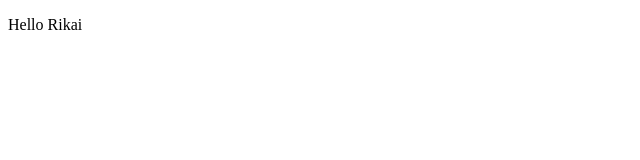
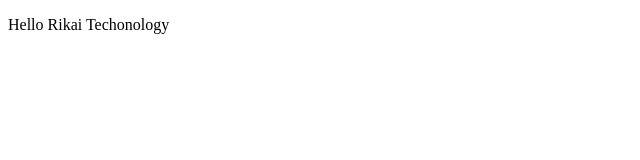
Before and after one commit to namtprikai/sharing_git, a plain HTML site: page index.html in a window 1280 px wide. Shown: the whole page, without its empty margins (0-640 px from the left). Drawn offline with Linux system fonts and the light colour scheme.

Commit message:
Update index.html

```diff
--- a/index.html
+++ b/index.html
@@ -8,7 +8,7 @@
 </head>
 <body>
   <p>
-    Hello Rikai
+    Hello Rikai Techonology
   </p>
 </body>
 </html>
```
